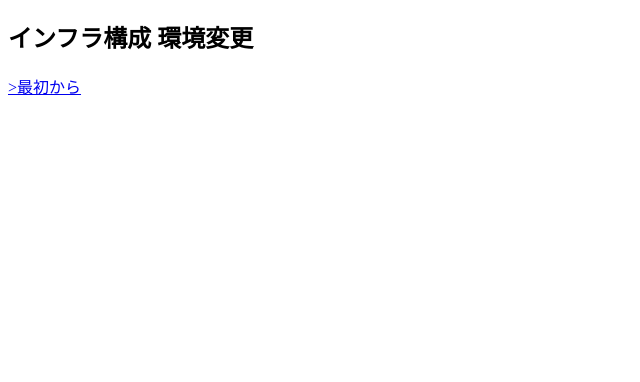
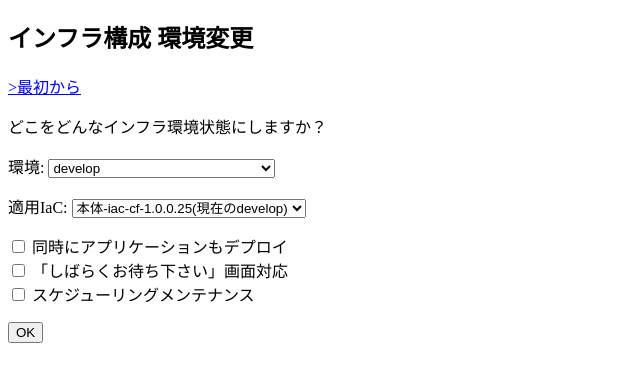
Before and after one commit to kazuhito-m/mock-of-dream-maintenance-system, a plain HTML site: page level_02.html in a window 1280 px wide. Shown: the part 70-452 px from the top of the page, without its empty margins (0-640 px from the left). Drawn offline with Linux system fonts and the light colour scheme.

Commit message:
implement: レベル2を実装。

```diff
--- a/level_02.html
+++ b/level_02.html
@@ -11,6 +11,85 @@
   <h2>インフラ構成 環境変更</h2>
   <a href="index.html">>最初から</a>
 
+  <p>どこをどんなインフラ環境状態にしますか？</p>
+
+  <div>
+    <label for="environment-type">環境:</label>
+    <select id="environment-type" required="required">
+      <option value="0" selected>develop</option>
+      <option value="2">用途環境-フィーチャ1325対応</option>
+      <option value="3">用途環境-ステークホルダー確認用</option>
+      <option value="4">みうらのお試し</option>
+      <option value="1">staging</option>
+      <option value="99">production</option>
+    </select>
+  </div>
+  <p />
+  <div>
+    <label for="baseline-version">適用IaC:</label>
+    <select id="baseline-version" required="required">
+      <option value="0" selected>本体-iac-cf-1.0.0.25(現在のdevelop)</option>
+      <option value="1">本体-iac-cf-1.0.0.23</option>
+      <option value="1">本体-iac-cf-1.0.0.22</option>
+      <option value="1">本体-iac-cf-1.0.0.21(現在のstaging)</option>
+      <option value="1">本体-iac-cf-1.0.0.20</option>
+      <option value="1">本体-iac-cf-1.0.0.19</option>
+      <option value="1">本体-iac-cf-1.0.0.18</option>
+      <option value="1">本体-iac-cf-1.0.0.12</option>
+      <option value="1">本体-iac-cf-1.0.0.2</option>
+    </select>
+  </div>
+  <p>
+  <div>
+    <div>
+      <input type="checkbox" id="with-app-deploy">
+      <label for="with-app-deploy">同時にアプリケーションもデプロイ</label>
+    </div>
+    <div id="infra-only-area">
+      <div>
+        <input type="checkbox" id="stop-app">
+        <label for="stop-app">「しばらくお待ち下さい」画面対応</label>
+      </div>
+      <div>
+        <input type="checkbox" id="scheduled">
+        <label for="scheduled">スケジューリングメンテナンス</label>
+        <div id="maintenance-schedule-area">
+          <label for="maintenance-schedule">メンテナンス開始時刻</label>
+          <input type="text" id="maintenance-schedule" required size="18" value="2023-01-11 02:00:00">
+        </div>
+      </div>
+    </div>
+  </div>
+  <p />
+  <button id="ok" value="1">OK</button><br>
+  <script>
+    const environmets = document.querySelector('#environment-type');
+    environmets.onchange = event => {
+      if (environmets.value == 99) alert('ビジネスに多大な影響が在る可能性があります。\n本当によろしいですか？');
+    }
+
+    const withAppDeploy = document.getElementById('with-app-deploy');
+    function onClickWithAppDeploy() {
+      const infraOnlyArea = document.getElementById('infra-only-area');
+      infraOnlyArea.style.display = withAppDeploy.checked ? 'none' : 'block';
+    }
+    withAppDeploy.onclick = onClickWithAppDeploy;
+    onClickWithAppDeploy();
+
+    function okClick() {
+      document.location = withAppDeploy.checked ? 'level_01.html' : 'finish.html';
+    }
+    document.getElementById('ok').onclick = okClick;
+
+    const scheduled = document.getElementById('scheduled');
+    function onClickScheduled() {
+      const area = document.getElementById('maintenance-schedule-area');
+      area.style.display = scheduled.checked ? 'block' : 'none';
+    }
+    scheduled.onclick = onClickScheduled;
+    onClickScheduled();
+  </script>
+
 </body>
 
 </html>
```
